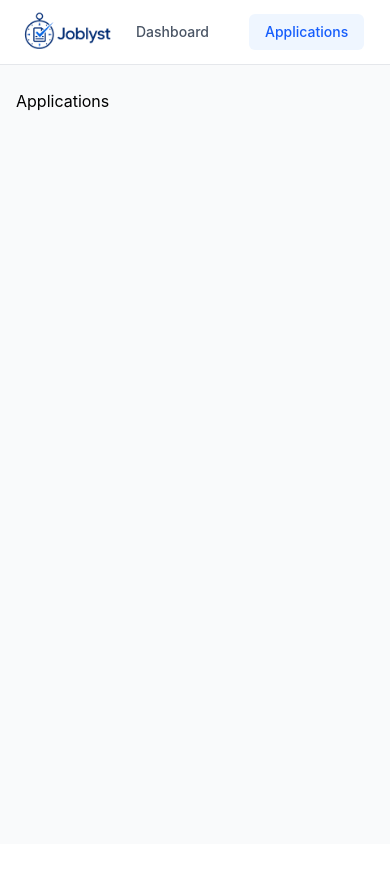
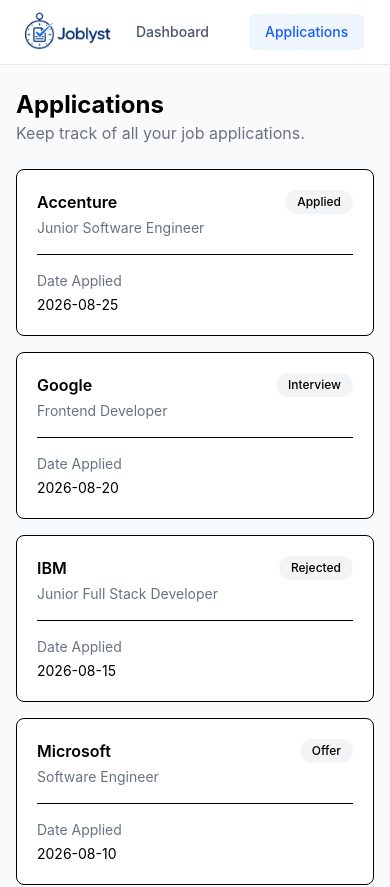
Before and after one commit to pogadoronald-ctrl/Job-Application-Tracker, a React (Vite) app: page /applications in a window 390 px wide. Shown: the top 887 px of the page. Before the commit the page ends 844 px from the top, so only its background shows below. Built offline with nearby package versions, Linux system fonts and the light colour scheme.

Commit message:
Initialized card and table in applications page

```diff
--- a/src/pages/Applications.tsx
+++ b/src/pages/Applications.tsx
@@ -1,7 +1,29 @@
-export default function Applications(){
-    return(
-        <>
-            <h1>Applications</h1>
-        </>
-    )
+import { mockApplications } from "../data/mockApplications";
+import ApplicationTable from "../components/layout/applications/ApplicationTable";
+import ApplicationCard from "../components/layout/applications/ApplicationCard";
+
+export default function Applications() {
+    return (
+        <div className="space-y-6">
+            <div>
+                <h1 className="text-2xl font-bold">Applications</h1>
+                <p className="text-gray-500">
+                Keep track of all your job applications.
+                </p>
+            </div>
+
+            <div className="hidden md:block">
+                <ApplicationTable applications={mockApplications} />
+            </div>
+
+            <div className="space-y-4 md:hidden">
+                {mockApplications.map((application) => (
+                <ApplicationCard
+                    key={application.id}
+                    application={application}
+                />
+                ))}
+            </div>
+        </div>
+    );
 }
```
